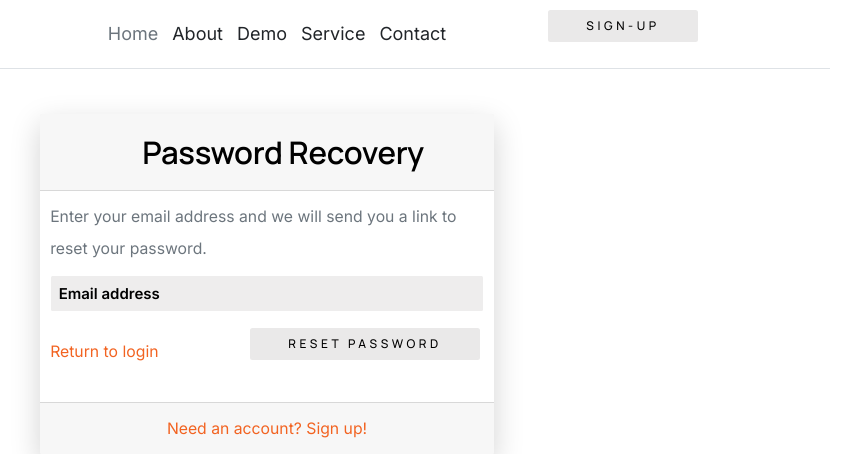
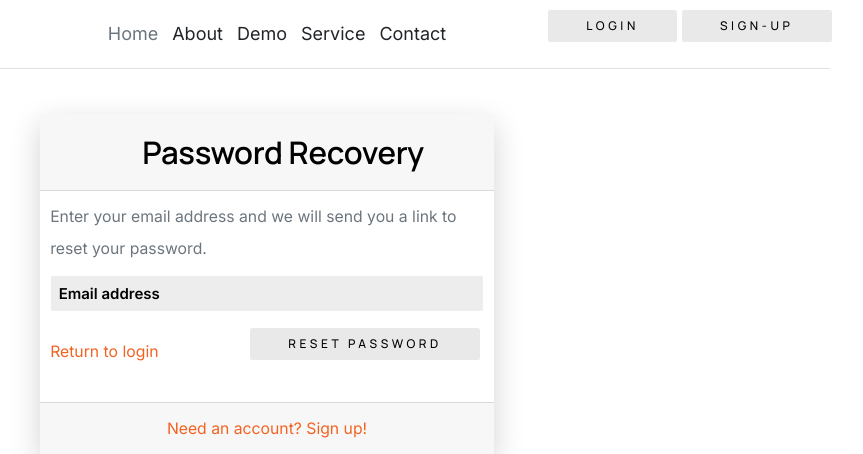
Before and after one commit to luxetverit/realtime-detection-and-recognize-facial-expression-webapp, a Django app: page /qna/ in a window 1280 px wide. Shown: the top 454 px of the page, without its empty margins (373-1236 px from the left). Run offline with Django 4.2, Linux system fonts and the light colour scheme; some libraries are stand-ins or nearby versions.

Commit message:
connect urls
Q&A 제외 연결

```diff
--- a/webapp/account/views.py
+++ b/webapp/account/views.py
@@ -36,7 +36,7 @@ def signup(request):
     data = {}
     if request.method == 'GET':
         data['page'] = '회원가입'
-        return render(request, 'password.html', data)
+        return render(request, 'signup.html', data)
     elif request.method == 'POST':
         username = request.POST['username']
         email = request.POST['email']
--- a/webapp/app/urls.py
+++ b/webapp/app/urls.py
@@ -4,7 +4,7 @@ from . import views
 app_name = "app"
 
 urlpatterns = [
-    # path('',views.index, name='index'),
+    path('',views.index, name='index'),
     path('demo/', views.demo, name="demo"),
     path('service/', views.service, name="service"),
     path('profile/', views.profile, name="profile"),
--- a/webapp/app/views.py
+++ b/webapp/app/views.py
@@ -17,8 +17,8 @@ from django.contrib.auth.models import User
 
 
 # 게시판 페이지 설정
-# def index(request):
-#     return render(request, 'index.html')
+def index(request):
+    return render(request, 'index.html')
 
 def qna(request):
     page = request.GET.get('page', '1')  # 페이지
--- a/webapp/templates/navbar.html
+++ b/webapp/templates/navbar.html
@@ -16,7 +16,7 @@
         {% if user.is_authenticated %}
         <a class=" btn-outline-primary me-2" href="{% url 'app:index' %}" role="button">Logout</a>
         {% else %}
-        {% comment %} <a class="btn btn-outline-primary me-2" href="{% url 'app:login' %}" role="button">Login</a> {% endcomment %}
+        <a class="btn btn-outline-primary me-2" href="{% url 'account:login' %}" role="button">Login</a>
         {% endif %}
         <a class="btn btn-primary" href="{% url 'account:signup' %}" role="button">sign-up</a>
         <!-- button 색상 변경 style="background-color: grey" 옵션 추가-->
--- a/webapp/templates/password.html
+++ b/webapp/templates/password.html
@@ -18,13 +18,13 @@
                                                 <label for="inputEmail">Email address</label>
                                             </div>
                                             <div class="d-flex align-items-center justify-content-between mt-4 mb-0">
-                                                <a class="small" href="{% url 'app:login' %}">Return to login</a>
+                                                <a class="small" href="{% url 'account:login' %}">Return to login</a>
                                                 <a class="btn btn-primary" href="login.html">Reset Password</a>
                                             </div>
                                         </form>
                                     </div>
                                     <div class="card-footer text-center py-3">
-                                        <div class="small"><a href="{% url 'app:register' %}">Need an account? Sign up!</a></div>
+                                        <div class="small"><a href="{% url 'account:signup' %}">Need an account? Sign up!</a></div>
                                     </div>
                                 </div>
                             </div>
--- a/webapp/templates/question_detail.html
+++ b/webapp/templates/question_detail.html
@@ -29,7 +29,7 @@
             </div>
             <div class="my-3">
                 {% if request.user == question.author %}
-                <a href="{% url 'QnA:question_modify' question.id  %}"
+                <a href="{% url 'app:question_modify' question.id  %}"
                    class="btn btn-sm btn-outline-secondary">수정</a>
                 <a href="javascript:void(0)" class="delete btn btn-sm btn-outline-secondary"
                    data-uri="{% url 'QnA:question_delete' question.id  %}">삭제</a>
--- a/webapp/templates/signup.html
+++ b/webapp/templates/signup.html
@@ -41,12 +41,12 @@
                                                 <label for="inputEmail">Email address</label>
                                             </div>
                                             <div class="mt-4 mb-0">
-                                                <div class="d-grid"><a class="btn btn-primary btn-block" href="login.html">Create Account</a></div>
+                                                <div class="d-grid"><a class="btn btn-primary btn-block" href="{% url 'app:index' %}">Create Account</a></div>
                                             </div>
                                         </form>
                                     </div>
                                     <div class="card-footer text-center py-2">
-                                        <div class="small"><a href="login.html">Have an account? Go to login</a></div>
+                                        <div class="small"><a href="{% url 'account:login' %}">Have an account? Go to login</a></div>
                                     </form>
                                     </div>
                                 </div>
--- a/webapp/webapp/settings.py
+++ b/webapp/webapp/settings.py
@@ -37,7 +37,6 @@ INSTALLED_APPS = [
     'django.contrib.sessions',
     'django.contrib.messages',
     'django.contrib.staticfiles',
-    # 'app.apps.AppConfig'
     'app',
     'webcam_app',
     'chartjs', #pip install django-chartjs
--- a/webapp/webapp/urls.py
+++ b/webapp/webapp/urls.py
@@ -20,6 +20,6 @@ urlpatterns = [
     path('admin/', admin.site.urls),
     path('', include('app.urls')),
     path('cam/',include('webcam_app.urls')),
-    path('', include('account.urls')),
+    path('accounts/', include('account.urls')),
 ]
 # from app.views import index, question_insert
```
